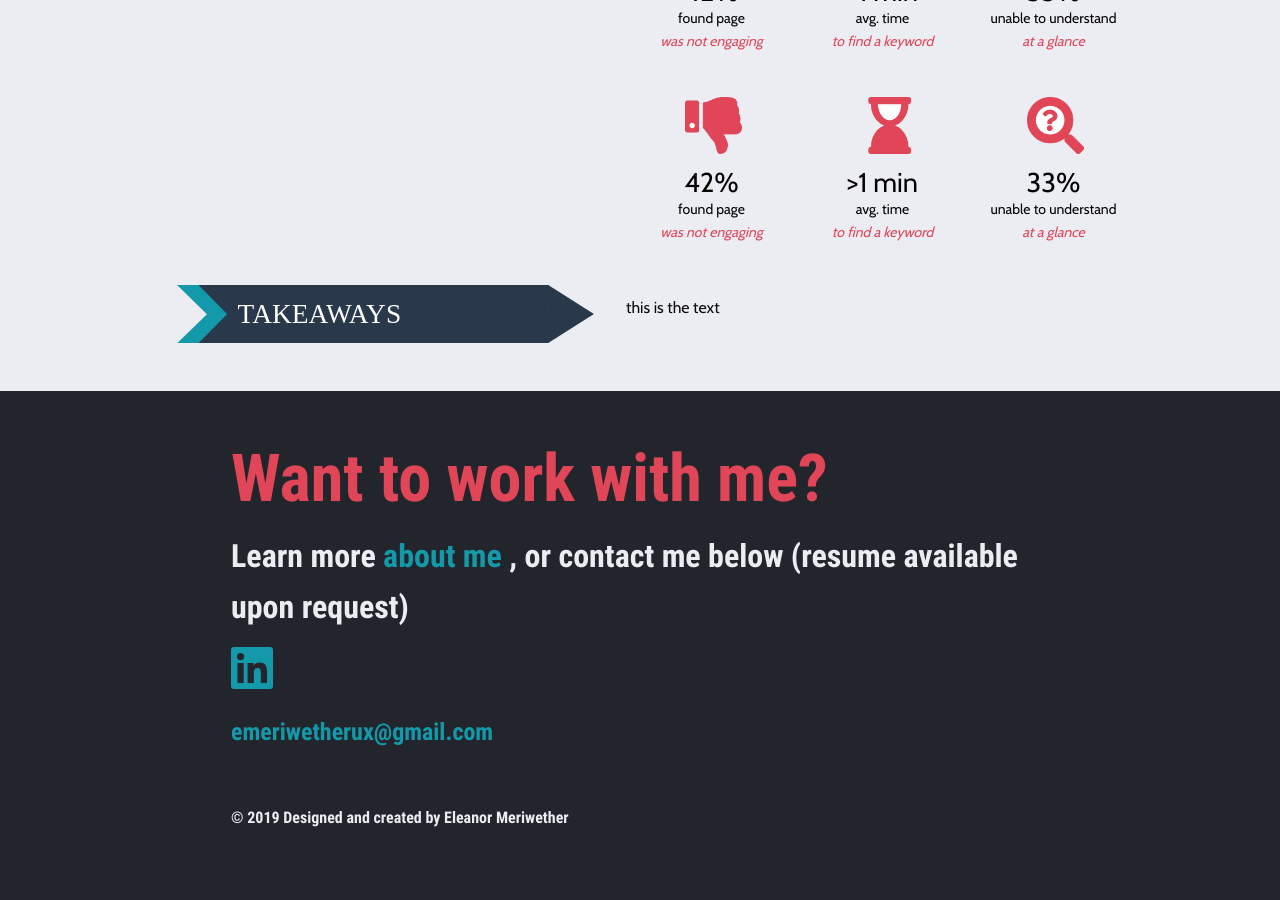
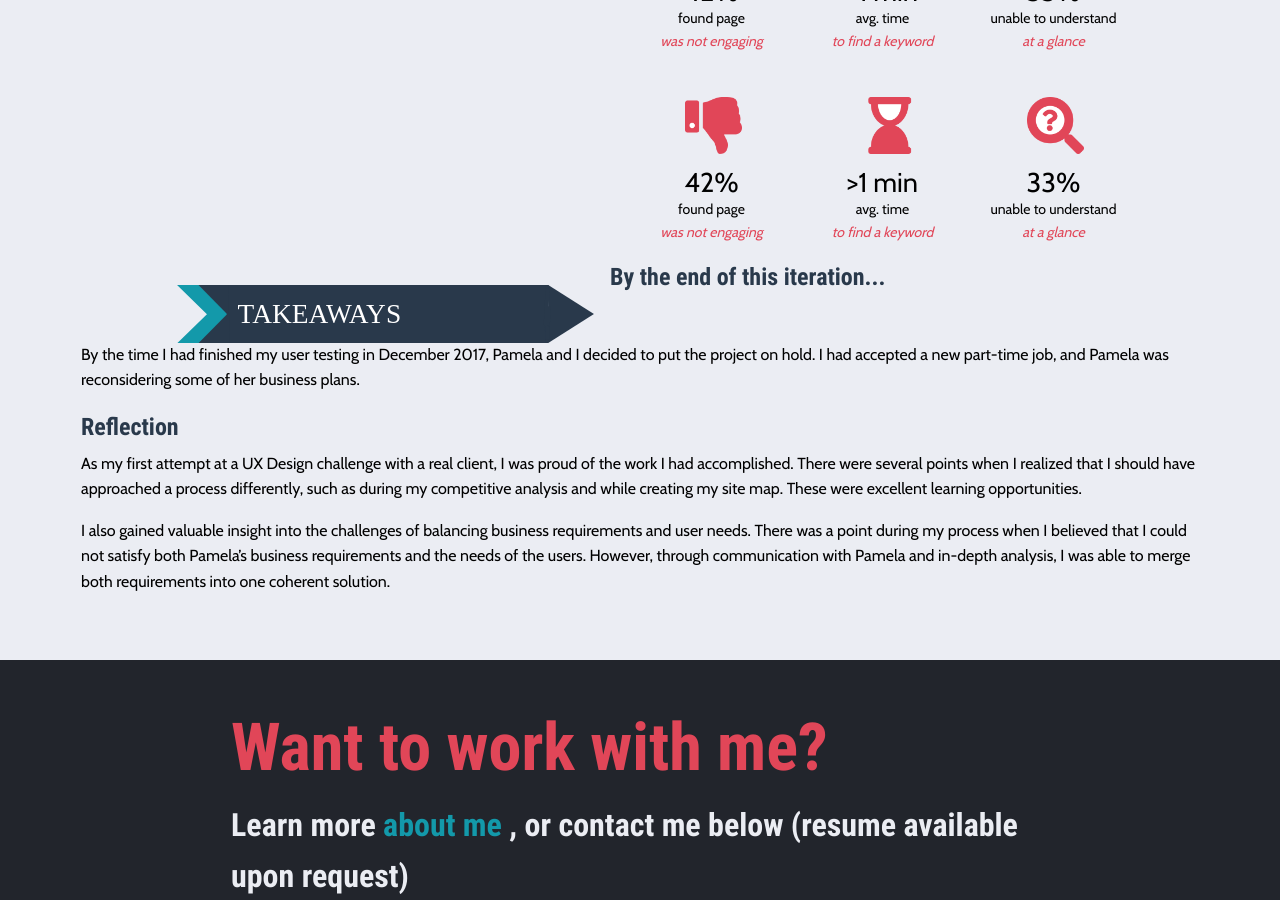
Before and after one commit to emeriwether/emeriwether.github.io, a Jekyll site: the page built from projectA.html, in a window 1280 px wide and 900 px high, scrolled down 8690 px. Built offline with Jekyll 4.4.1, drawn with Linux system fonts in a browser that asks for light colours.

Commit message:
ct prev comm

```diff
--- a/projectA.html
+++ b/projectA.html
@@ -346,6 +346,11 @@ headerImageLabel: "TO BE FILLED IN"
          <img class="sectionTag" data-interchange="[images/project3/sectionTags_smallScreens/tag6_small.png, small], [images/project3/sectionTags_mediumUp/tag6.svg, large]" alt="Tag for section 6: Takeaways.">
     </div>
     <!-- TEXT -->
-    <div class="large-6 cell bodyText">this is the text</div>
+        <h5 class="text-left">By the end of this iteration...</h5>
+        <p class="text-left">By the time I had finished my user testing in December 2017, Pamela and I decided to put the project on hold. I had accepted a new part-time job, and Pamela was reconsidering some of her business plans.</p>
+
+        <h5 class="text-left">Reflection</h5>
+        <p class="text-left">As my first attempt at a UX Design challenge with a real client, I was proud of the work I had accomplished. There were several points when I realized that I should have approached a process differently, such as during my competitive analysis and while creating my site map. These were excellent learning opportunities. </p>
+        <p class="text-left">I also gained valuable insight into the challenges of balancing business requirements and user needs. There was a point during my process when I believed that I could not satisfy both Pamela’s business requirements and the needs of the users. However, through communication with Pamela and in-depth analysis, I was able to merge both requirements into one coherent solution. </p>
 </section>
 <!-- END SECTION: TAKEAWAYS -->
```
